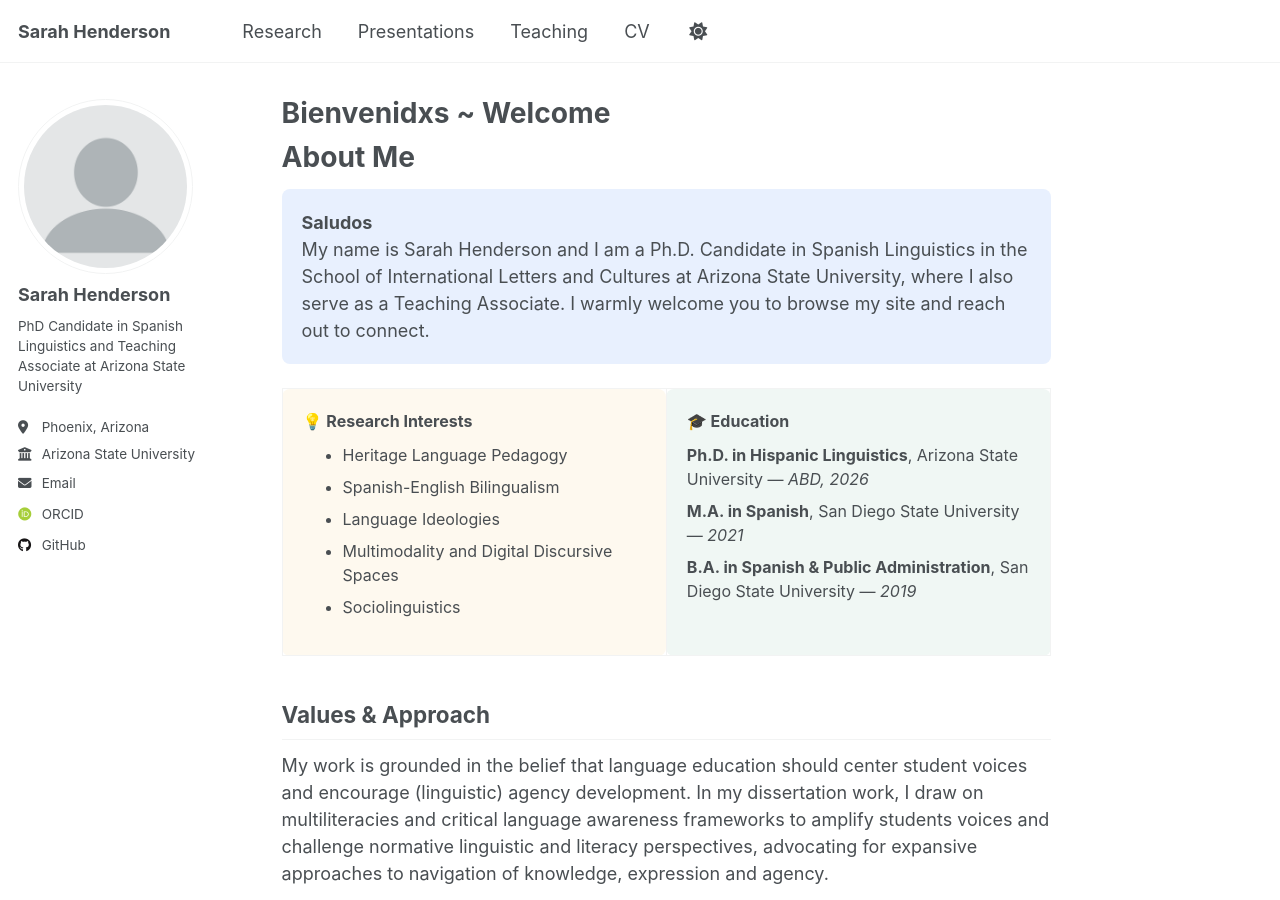
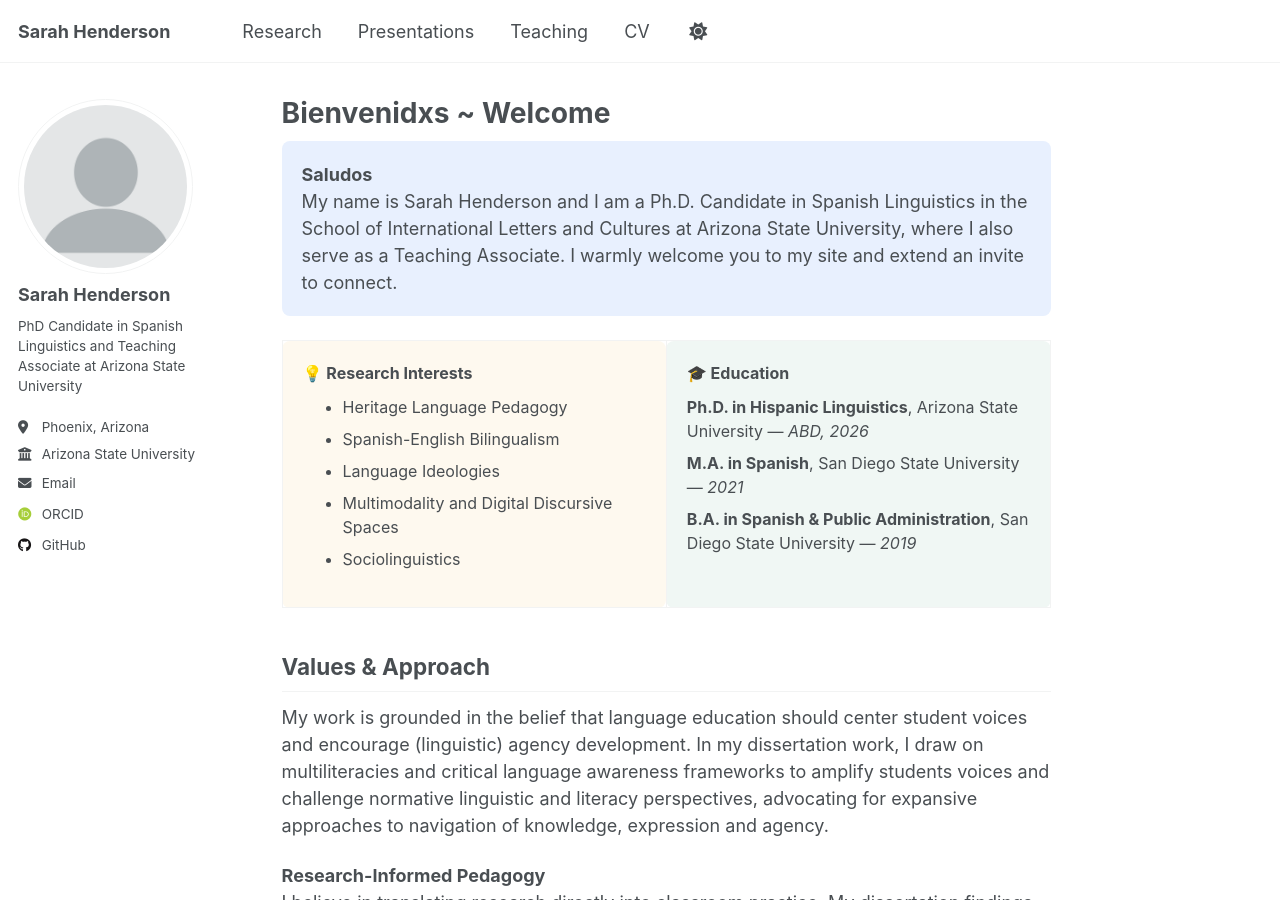
Before and after one commit to sarah-e-henderson/sarah-e-henderson.github.io, a Jekyll site: the page built from _pages/about.md, in a window 1280 px wide and 900 px high. Built offline with Jekyll 4.4.1, drawn with Linux system fonts in a browser that asks for light colours; some web fonts are replaced; a script that is not in the unit is left out.

Commit message:
Update about.md

```diff
--- a/_pages/about.md
+++ b/_pages/about.md
@@ -7,13 +7,12 @@ redirect_from:
   - /about.html
 ---
 
-# About Me
 
 {% raw %}
 <!-- Top Text Box -->
 <div style="padding: 20px; background-color: #e8f0fe; border-radius: 8px; margin-bottom: 24px; font-size: 18px;">
   <strong> Saludos</strong><br>
-  My name is Sarah Henderson and I am a Ph.D. Candidate in Spanish Linguistics in the School of International Letters and Cultures at Arizona State University, where I also serve as a Teaching Associate. I warmly welcome you to browse my site and reach out to connect.
+  My name is Sarah Henderson and I am a Ph.D. Candidate in Spanish Linguistics in the School of International Letters and Cultures at Arizona State University, where I also serve as a Teaching Associate. I warmly welcome you to my site and extend an invite to connect.
 </div>
 
 <!-- Two-Column Layout -->
```
